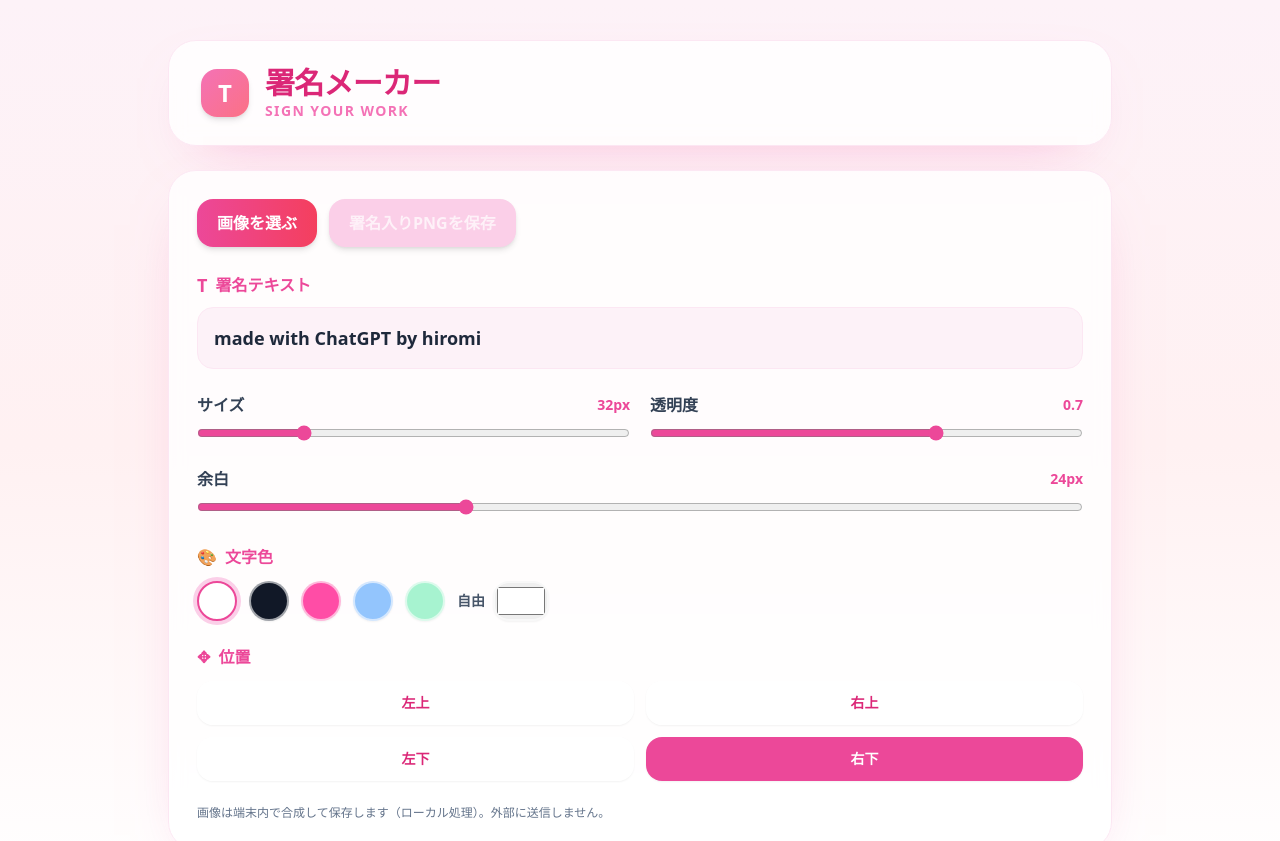
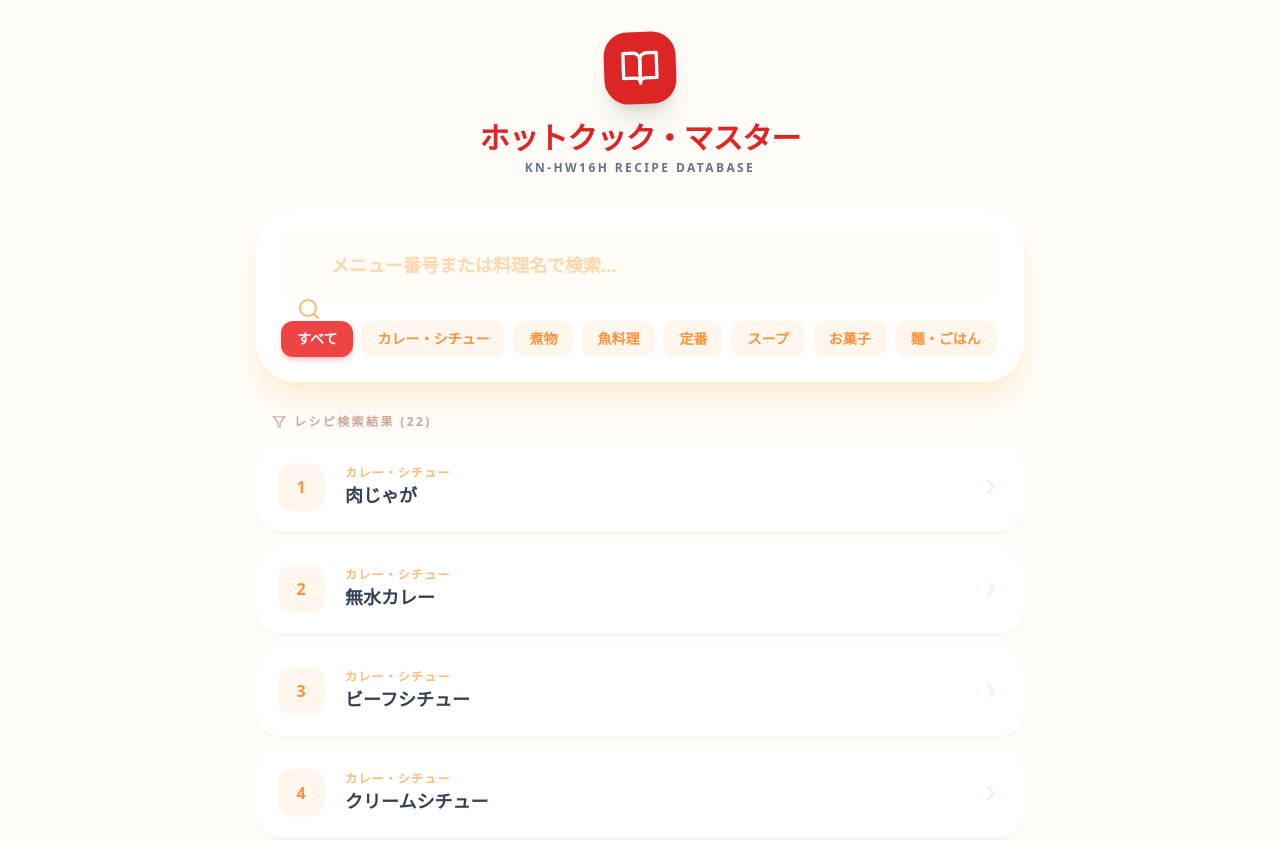
Before and after one commit to lavendel666/my-hotcook-app, a React (Vite) app: page / in a window 1280 px wide. Shown: the top 841 px of the page. Built offline with nearby package versions, Linux system fonts and the light colour scheme.

Commit message:
Update App.jsx

```diff
--- a/src/App.jsx
+++ b/src/App.jsx
@@ -1,308 +1,215 @@
-import React, { useMemo, useRef, useState } from "react";
+import React, { useState, useMemo } from 'react';
+import { Search, Utensils, Info, BookOpen, AlertCircle, ChevronRight, Filter } from 'lucide-react';
 
-export default function App() {
-  const fileRef = useRef(null);
-  const [imageUrl, setImageUrl] = useState(null);
+// レシピデータの拡張 (主要なカテゴリーを網羅)
+const RECIPE_DATA = {
+  // --- カレー・シチュー ---
+  "1": { category: "カレー・シチュー", name: "肉じゃが", ingredients: ["じゃがいも: 3個", "たまねぎ: 2個", "にんじん: 1/2本", "牛バラ肉: 200g", "調味料(醤油・酒・砂糖・みりん 各大3)"], points: "水は入れません。野菜の水分でおいしくなります。" },
+  "2": { category: "カレー・シチュー", name: "無水カレー", ingredients: ["トマト: 3個", "たまねぎ: 2個", "鶏もも肉: 1枚", "カレールー: 4〜5皿分"], points: "トマトの水分だけで作るので濃厚な味になります。" },
+  "3": { category: "カレー・シチュー", name: "ビーフシチュー", ingredients: ["牛すね肉: 400g", "じゃがいも: 2個", "たまねぎ: 2個", "デミグラスソース缶: 1缶"], points: "お肉を赤ワインに漬けるとより柔らかくなります。" },
+  "4": { category: "カレー・シチュー", name: "クリームシチュー", ingredients: ["鶏もも肉: 1枚", "たまねぎ: 1個", "牛乳: 200ml(後入れ)"], points: "牛乳は加熱終了後に加えて延長加熱すると分離しません。" },
 
-  const [text, setText] = useState("made with ChatGPT by hiromi");
-  const [fontSize, setFontSize] = useState(32);
-  const [opacity, setOpacity] = useState(0.7);
-  const [padding, setPadding] = useState(24);
-  const [pos, setPos] = useState("br"); // br, bl, tr, tl
-  const [color, setColor] = useState("#ffffff");
+  // --- 煮物 ---
+  "5": { category: "煮物", name: "おでん", ingredients: ["大根: 300g", "練り物: 適量", "だし汁: 600ml"], points: "大根に隠し包丁を入れると味が染み込みます。" },
+  "6": { category: "煮物", name: "筑前煮", ingredients: ["鶏肉: 150g", "ごぼう: 1/2本", "れんこん: 150g"], points: "根菜は大きく切って食感を楽しみましょう。" },
+  "7": { category: "煮物", name: "かぼちゃの煮物", ingredients: ["かぼちゃ: 1/4個", "水: 大3", "調味料"], points: "皮を下に並べると煮崩れしません。" },
+  "10": { category: "煮物", name: "きんぴらごぼう", ingredients: ["ごぼう: 150g", "にんじん: 1/2本", "ごま油: 大1"], points: "まぜ技ユニットがしっかり味を絡めます。" },
+  "56": { category: "煮物", name: "豚の角煮", ingredients: ["豚バラ肉(塊): 500g", "生姜: 1かけ", "ネギの青い部分"], points: "お肉を先に下茹でするモード(No.68)を使うと脂が抜けます。" },
 
-  const posLabel = useMemo(
-    () => ({
-      tl: "左上",
-      tr: "右上",
-      bl: "左下",
-      br: "右下",
-    }),
-    []
-  );
+  // --- 魚料理 ---
+  "12": { category: "魚料理", name: "さばのみそ煮", ingredients: ["さば: 2〜4切れ", "生姜: 1かけ", "味噌・みりん・酒"], points: "皮を上にして重ならないように並べます。" },
+  "13": { category: "魚料理", name: "いわしの骨まで煮", ingredients: ["いわし: 6〜8匹", "梅干し: 2個", "調味料"], points: "約2時間半かけて骨まで柔らかくします。" },
+  "114": { category: "魚料理", name: "あさりの酒蒸し", ingredients: ["あさり: 300g", "酒: 大2"], points: "砂抜きをしっかりしてから調理してください。" },
 
-  function onPickFile(e) {
-    const file = e.target.files?.[0];
-    if (!file) return;
-    const url = URL.createObjectURL(file);
-    setImageUrl(url);
-  }
+  // --- スープ・汁物 ---
+  "42": { category: "スープ", name: "ポトフ", ingredients: ["ソーセージ: 4〜6本", "キャベツ: 1/4個", "水: 600ml"], points: "キャベツの芯を付けたまま大きく切ると甘みが出ます。" },
+  "43": { category: "スープ", name: "豚汁", ingredients: ["豚バラ肉: 100g", "大根: 100g", "味噌: 大4"], points: "具だくさんで野菜の旨みがしっかり出ます。" },
+  "45": { category: "スープ", name: "みそ汁", ingredients: ["豆腐・わかめなど好きな具材", "だし汁: 600ml"], points: "毎朝の時短に最適です。" },
 
-  async function downloadMerged() {
-    if (!imageUrl) return;
+  // --- 麺・ごはん ---
+  "100": { category: "麺・ごはん", name: "ナポリタン風パスタ", ingredients: ["パスタ(7分茹で): 100g", "玉ねぎ・ピーマン", "水: 220ml"], points: "乾麺のまま入れてOK！半分に折って入れます。" },
+  "101": { category: "麺・ごはん", name: "ちゃんぽん麺", ingredients: ["ちゃんぽん麺: 1玉", "冷凍シーフードミックス", "水: 200ml"], points: "野菜たっぷりで栄養満点です。" },
 
-    const img = new Image();
-    img.crossOrigin = "anonymous";
-    img.src = imageUrl;
+  // --- お菓子・パン ---
+  "63": { category: "お菓子", name: "スポンジケーキ", ingredients: ["卵: 3個", "小麦粉: 90g", "砂糖: 90g"], points: "内鍋にバターをしっかり塗ると綺麗に取り出せます。" },
+  "64": { category: "お菓子", name: "ブラウニー", ingredients: ["チョコ: 100g", "くるみ: 適量"], points: "濃厚でしっとりした仕上がりになります。" },
+  "108": { category: "お菓子", name: "サラダチキン", ingredients: ["鶏むね肉: 1枚(250g)", "塩・酒"], points: "低温調理でしっとりジューシーに仕上がります。" },
 
-    await new Promise((resolve, reject) => {
-      img.onload = resolve;
-      img.onerror = reject;
+  // --- その他・定番 ---
+  "26": { category: "定番", name: "ゆで卵", ingredients: ["卵: 1〜6個", "水: 100ml"], points: "蒸し板を使います。好みの固さで時間を調整してください。" },
+  "80": { category: "定番", name: "麻婆豆腐", ingredients: ["豆腐: 1丁", "ひき肉: 100g", "合わせ調味料"], points: "豆腐が崩れないようにそっと入れます。" }
+};
+
+const App = () => {
+  const [query, setQuery] = useState('');
+  const [activeCategory, setActiveCategory] = useState('すべて');
+  const [result, setResult] = useState(null);
+
+  const categories = ['すべて', ...new Set(Object.values(RECIPE_DATA).map(r => r.category))];
+
+  // フィルタリングされたレシピリスト
+  const filteredList = useMemo(() => {
+    return Object.entries(RECIPE_DATA).filter(([no, data]) => {
+      const matchesCategory = activeCategory === 'すべて' || data.category === activeCategory;
+      const matchesQuery = no.includes(query) || data.name.includes(query);
+      return matchesCategory && matchesQuery;
     });
+  }, [query, activeCategory]);
 
-    const canvas = document.createElement("canvas");
-    canvas.width = img.naturalWidth;
-    canvas.height = img.naturalHeight;
-
-    const ctx = canvas.getContext("2d");
-    ctx.drawImage(img, 0, 0);
-
-    const scale = canvas.width / 1200;
-    const fs = Math.max(12, Math.round(fontSize * scale));
-    const pad = Math.round(padding * scale);
-
-    ctx.font = `${fs}px system-ui, -apple-system, Segoe UI, Roboto, sans-serif`;
-    ctx.fillStyle = color;
-    ctx.globalAlpha = opacity;
-
-    const metrics = ctx.measureText(text);
-    const textW = metrics.width;
-    const textH = fs;
-
-    let x = pad;
-    let y = canvas.height - pad;
-
-    ctx.textBaseline = "bottom";
-
-    if (pos === "br") {
-      x = canvas.width - pad - textW;
-      y = canvas.height - pad;
-    } else if (pos === "bl") {
-      x = pad;
-      y = canvas.height - pad;
-    } else if (pos === "tr") {
-      x = canvas.width - pad - textW;
-      y = pad + textH;
-    } else if (pos === "tl") {
-      x = pad;
-      y = pad + textH;
-    }
-
-    // 文字を読みやすくする影
-    ctx.save();
-    ctx.globalAlpha = Math.min(1, opacity);
-    ctx.shadowColor = "rgba(0,0,0,0.35)";
-    ctx.shadowBlur = Math.round(8 * scale);
-    ctx.shadowOffsetX = Math.round(2 * scale);
-    ctx.shadowOffsetY = Math.round(2 * scale);
-    ctx.fillText(text, x, y);
-    ctx.restore();
-
-    const a = document.createElement("a");
-    a.href = canvas.toDataURL("image/png");
-    a.download = "signed.png";
-    a.click();
-  }
-
-  const ColorChip = ({ value, label }) => {
-    const selected = color.toLowerCase() === value.toLowerCase();
-    return (
-      <button
-        type="button"
-        onClick={() => setColor(value)}
-        className={[
-          "h-10 w-10 rounded-full border-2 transition-all",
-          "shadow-sm",
-          selected
-            ? "border-pink-500 ring-4 ring-pink-200"
-            : "border-white/60 hover:ring-4 hover:ring-pink-100",
-        ].join(" ")}
-        aria-label={label}
-        title={label}
-        style={{ backgroundColor: value }}
-      />
-    );
-  };
-
-  const PosButton = ({ value, children }) => {
-    const active = pos === value;
-    return (
-      <button
-        type="button"
-        onClick={() => setPos(value)}
-        className={[
-          "rounded-2xl px-4 py-3 text-sm font-semibold transition-all",
-          "shadow-sm",
-          active
-            ? "bg-pink-500 text-white shadow-md"
-            : "bg-white/70 text-pink-600 hover:bg-white",
-        ].join(" ")}
-      >
-        {children}
-      </button>
-    );
+  const handleSearch = (no) => {
+    setResult(RECIPE_DATA[no]);
+    setQuery(no);
   };
 
   return (
-    <div className="min-h-screen bg-gradient-to-b from-pink-50 via-rose-50 to-white text-slate-800">
-      <div className="mx-auto max-w-5xl p-6 md:p-10 space-y-6">
+    <div className="min-h-screen bg-orange-50/50 p-4 md:p-8 font-sans text-slate-800">
+      <div className="max-w-3xl mx-auto">
+
         {/* Header */}
-        <div className="rounded-[28px] bg-white/80 backdrop-blur border border-pink-100 shadow-[0_20px_60px_-35px_rgba(244,114,182,0.65)] px-6 py-6 md:px-8">
-          <div className="flex items-center gap-4">
-            <div className="h-12 w-12 rounded-2xl bg-gradient-to-br from-pink-400 to-rose-400 grid place-items-center shadow-md">
-              <span className="text-white text-2xl font-black">T</span>
+        <header className="text-center mb-8">
+          <div className="flex justify-center mb-4">
+            <div className="bg-red-600 p-4 rounded-3xl shadow-xl transform -rotate-2">
+              <BookOpen className="text-white w-10 h-10" />
             </div>
-            <div>
-              <h1 className="text-2xl md:text-3xl font-black tracking-tight text-pink-600">
-                署名メーカー
-              </h1>
-              <p className="text-xs md:text-sm text-pink-400 font-semibold tracking-widest">
-                SIGN YOUR WORK
-              </p>
-            </div>
+          </div>
+          <h1 className="text-3xl font-black text-red-600 tracking-tight">ホットクック・マスター</h1>
+          <p className="text-slate-500 font-bold mt-1 uppercase text-xs tracking-[0.2em]">KN-HW16H Recipe Database</p>
+        </header>
+
+        {/* Search & Filter Section */}
+        <div className="bg-white rounded-[2.5rem] p-6 shadow-xl shadow-orange-100 border border-white mb-8">
+          <div className="relative mb-6">
+            <input
+              type="text"
+              value={query}
+              onChange={(e) => {
+                setQuery(e.target.value);
+                setResult(null);
+              }}
+              placeholder="メニュー番号または料理名で検索..."
+              className="w-full pl-12 pr-6 py-4 bg-orange-50/50 border-2 border-transparent focus:border-red-400 rounded-2xl outline-none transition-all text-lg font-bold placeholder:text-orange-200"
+            />
+            <Search className="absolute left-4 top-4.5 text-orange-300" size={24} />
+          </div>
+
+          {/* Category Pills */}
+          <div className="flex flex-wrap gap-2">
+            {categories.map(cat => (
+              <button
+                key={cat}
+                onClick={() => setActiveCategory(cat)}
+                className={`px-4 py-2 rounded-xl text-sm font-bold transition-all ${
+                  activeCategory === cat
+                  ? 'bg-red-500 text-white shadow-md shadow-red-200'
+                  : 'bg-orange-50 text-orange-400 hover:bg-orange-100'
+                }`}
+              >
+                {cat}
+              </button>
+            ))}
           </div>
         </div>
 
-        <div className="grid gap-6 md:grid-cols-1">
-          {/* Controls */}
-          <div className="rounded-[28px] bg-white/80 backdrop-blur border border-pink-100 shadow-[0_20px_60px_-35px_rgba(244,114,182,0.65)] p-6 md:p-7 space-y-6">
-            <div className="flex flex-wrap items-center gap-3">
-              <button
-                type="button"
-                onClick={() => fileRef.current?.click()}
-                className="rounded-2xl bg-gradient-to-r from-pink-500 to-rose-500 text-white px-5 py-3 font-bold shadow-md hover:opacity-95 active:scale-[0.99] transition"
-              >
-                画像を選ぶ
-              </button>
-              <button
-                type="button"
-                onClick={downloadMerged}
-                disabled={!imageUrl}
-                className={[
-                  "rounded-2xl px-5 py-3 font-bold shadow-md transition",
-                  !imageUrl
-                    ? "bg-pink-200 text-white/70 cursor-not-allowed"
-                    : "bg-white text-pink-600 border border-pink-200 hover:bg-pink-50 active:scale-[0.99]",
-                ].join(" ")}
-              >
-                署名入りPNGを保存
-              </button>
+        {/* Display Content */}
+        {result ? (
+          /* Single Recipe View */
+          <div className="animate-in fade-in slide-in-from-bottom-4 duration-500">
+            <button
+              onClick={() => setResult(null)}
+              className="mb-4 text-orange-400 font-bold flex items-center gap-1 hover:text-red-500 transition-colors"
+            >
+              ← リストに戻る
+            </button>
+            <div className="bg-white rounded-[3rem] p-8 shadow-2xl border border-white relative overflow-hidden">
+              <div className="absolute top-0 right-0 p-8 opacity-[0.03]">
+                <Utensils size={160} />
+              </div>
 
-              <input
-                ref={fileRef}
-                type="file"
-                accept="image/*"
-                className="hidden"
-                onChange={onPickFile}
-              />
-            </div>
+              <div className="relative">
+                <span className="bg-red-100 text-red-600 px-4 py-1.5 rounded-full text-sm font-black mb-4 inline-block">
+                  MENU NO. {query}
+                </span>
+                <h2 className="text-4xl font-black text-slate-800 mb-8 tracking-tighter">{result.name}</h2>
 
-            {/* Text */}
-            <div className="space-y-2">
-              <div className="flex items-center gap-2 text-pink-500 font-extrabold">
-                <span className="inline-block text-lg">T</span>
-                <span>署名テキスト</span>
-              </div>
-              <input
-                value={text}
-                onChange={(e) => setText(e.target.value)}
-                className="w-full rounded-2xl bg-pink-50 border border-pink-100 px-4 py-4 text-lg font-semibold outline-none focus:ring-4 focus:ring-pink-200"
-                placeholder="例：made with ChatGPT by hiromi"
-              />
-            </div>
+                <div className="grid md:grid-cols-2 gap-8">
+                  <section>
+                    <h3 className="flex items-center gap-2 text-slate-800 font-black mb-4 border-l-4 border-red-500 pl-3 uppercase tracking-wider text-sm">
+                      <Utensils size={18} className="text-red-500" />
+                      材料の目安
+                    </h3>
+                    <ul className="space-y-3">
+                      {result.ingredients.map((ing, i) => (
+                        <li key={i} className="flex items-center gap-3 text-slate-600 font-medium">
+                          <div className="w-1.5 h-1.5 bg-red-200 rounded-full" />
+                          {ing}
+                        </li>
+                      ))}
+                    </ul>
+                  </section>
 
-            {/* Sliders */}
-            <div className="grid gap-5 md:grid-cols-2">
-              <label className="space-y-2">
-                <div className="flex items-center justify-between">
-                  <span className="font-bold text-slate-700">サイズ</span>
-                  <span className="text-sm font-bold text-pink-500">
-                    {fontSize}px
-                  </span>
-                </div>
-                <input
-                  type="range"
-                  min="12"
-                  max="96"
-                  value={fontSize}
-                  onChange={(e) => setFontSize(Number(e.target.value))}
-                  className="w-full accent-pink-500"
-                />
-              </label>
-
-              <label className="space-y-2">
-                <div className="flex items-center justify-between">
-                  <span className="font-bold text-slate-700">透明度</span>
-                  <span className="text-sm font-bold text-pink-500">
-                    {opacity}
-                  </span>
-                </div>
-                <input
-                  type="range"
-                  min="0.1"
-                  max="1"
-                  step="0.05"
-                  value={opacity}
-                  onChange={(e) => setOpacity(Number(e.target.value))}
-                  className="w-full accent-pink-500"
-                />
-              </label>
-
-              <label className="space-y-2 md:col-span-2">
-                <div className="flex items-center justify-between">
-                  <span className="font-bold text-slate-700">余白</span>
-                  <span className="text-sm font-bold text-pink-500">
-                    {padding}px
-                  </span>
-                </div>
-                <input
-                  type="range"
-                  min="0"
-                  max="80"
-                  value={padding}
-                  onChange={(e) => setPadding(Number(e.target.value))}
-                  className="w-full accent-pink-500"
-                />
-              </label>
-            </div>
-
-            {/* Colors */}
-            <div className="space-y-3">
-              <div className="flex items-center gap-2 text-pink-500 font-extrabold">
-                <span>🎨</span>
-                <span>文字色</span>
-              </div>
-              <div className="flex flex-wrap items-center gap-3">
-                <ColorChip value="#ffffff" label="白" />
-                <ColorChip value="#111827" label="黒" />
-                <ColorChip value="#ff4da6" label="ピンク" />
-                <ColorChip value="#93c5fd" label="水色" />
-                <ColorChip value="#a7f3d0" label="ミント" />
-                <div className="flex items-center gap-2">
-                  <span className="text-sm font-bold text-slate-600">
-                    自由
-                  </span>
-                  <input
-                    type="color"
-                    value={color}
-                    onChange={(e) => setColor(e.target.value)}
-                    className="h-10 w-14 rounded-2xl border-2 border-white/60 shadow-sm"
-                    title="カスタム色"
-                  />
+                  <section>
+                    <h3 className="flex items-center gap-2 text-slate-800 font-black mb-4 border-l-4 border-red-500 pl-3 uppercase tracking-wider text-sm">
+                      <Info size={18} className="text-red-500" />
+                      調理のポイント
+                    </h3>
+                    <div className="bg-red-50/50 p-6 rounded-3xl border border-red-100 italic text-red-900 leading-relaxed shadow-inner">
+                      {result.points}
+                    </div>
+                  </section>
                 </div>
               </div>
             </div>
+          </div>
+        ) : (
+          /* List Browse View */
+          <div className="space-y-3">
+            <h3 className="text-orange-900/40 font-black uppercase tracking-[0.2em] text-xs px-4 flex items-center gap-2">
+              <Filter size={14} />
+              レシピ検索結果 ({filteredList.length})
+            </h3>
 
-            {/* Position */}
-            <div className="space-y-3">
-              <div className="flex items-center gap-2 text-pink-500 font-extrabold">
-                <span>✥</span>
-                <span>位置</span>
+            {filteredList.length > 0 ? (
+              <div className="grid gap-3">
+                {filteredList.map(([no, data]) => (
+                  <button
+                    key={no}
+                    onClick={() => handleSearch(no)}
+                    className="w-full bg-white hover:bg-red-50 p-5 rounded-3xl flex items-center justify-between group transition-all border border-transparent hover:border-red-100 shadow-sm hover:shadow-md"
+                  >
+                    <div className="flex items-center gap-5">
+                      <div className="w-12 h-12 bg-orange-50 rounded-2xl flex items-center justify-center font-black text-orange-400 group-hover:bg-white group-hover:text-red-500 transition-colors">
+                        {no}
+                      </div>
+                      <div className="text-left">
+                        <p className="text-xs font-bold text-orange-300 uppercase tracking-widest">{data.category}</p>
+                        <p className="text-lg font-black text-slate-700">{data.name}</p>
+                      </div>
+                    </div>
+                    <ChevronRight className="text-orange-100 group-hover:text-red-300 transition-colors" />
+                  </button>
+                ))}
               </div>
-              <div className="grid grid-cols-2 gap-3">
-                <PosButton value="tl">左上</PosButton>
-                <PosButton value="tr">右上</PosButton>
-                <PosButton value="bl">左下</PosButton>
-                <PosButton value="br">右下</PosButton>
+            ) : (
+              <div className="bg-white/40 border-4 border-dashed border-orange-100 rounded-[3rem] py-20 text-center">
+                <AlertCircle className="mx-auto text-orange-200 mb-3" size={48} />
+                <p className="text-orange-300 font-bold text-lg">レシピが見つかりませんでした</p>
               </div>
-            </div>
+            )}
+          </div>
+        )}
 
-            <p className="text-xs text-slate-500">
-              画像は端末内で合成して保存します（ローカル処理）。外部に送信しません。
+        {/* Guide Text */}
+        {!result && (
+          <div className="mt-12 text-center bg-orange-100/30 p-8 rounded-[3rem]">
+            <p className="text-orange-900/40 text-sm font-bold leading-relaxed">
+              番号が分かれば直接入力、分からなければカテゴリーから選んでください。<br/>
+              ※材料は目安です。詳細は公式レシピブックをご確認ください。
             </p>
           </div>
-        </div>
+        )}
       </div>
     </div>
   );
-}
+};
+
+export default App;
```
